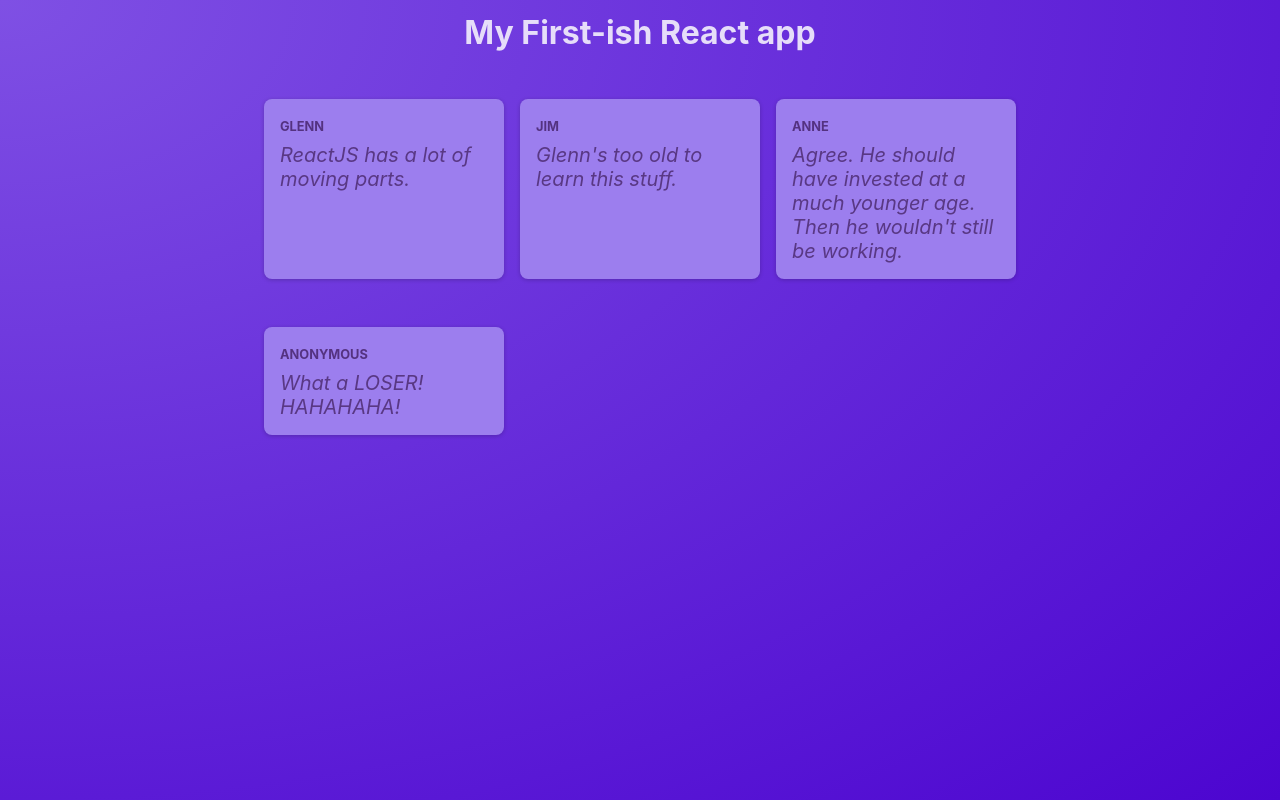
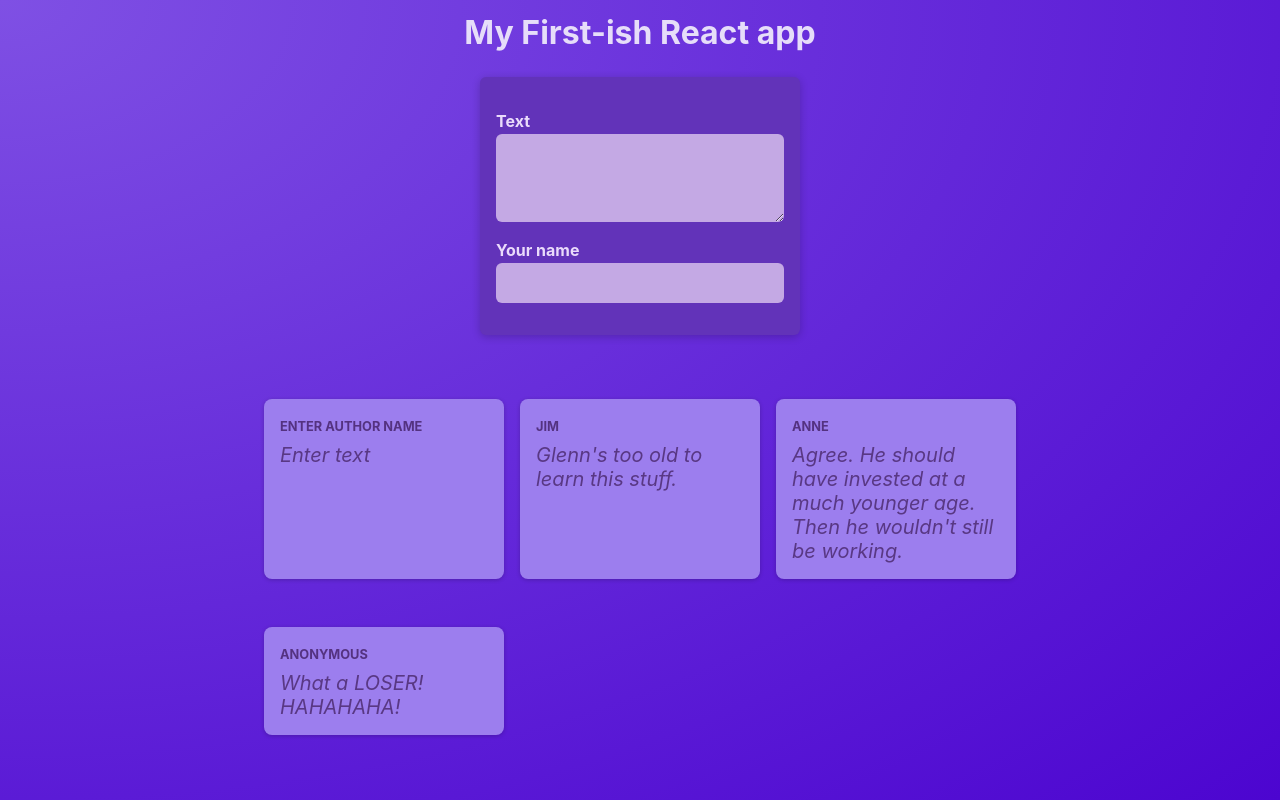
Before and after one commit to htack210/my-experiments, a React (Vite) app in the folder react-crash-course/: page / in a window 1280 px wide. Built offline with nearby package versions, Linux system fonts and the light colour scheme.

Commit message:
Build an example of lifting state. Set default values for the form.

```diff
--- /dev/null
+++ b/react-crash-course/src/components/NewPost.jsx
@@ -0,0 +1,15 @@
+import classes from './NewPost.module.css';
+
+function NewPost({ onBodyChange, onAuthorChange }) {
+    return (<form className={classes.form}>
+        <p> <label htmlFor="body" >Text</label>
+            <textarea id="body" required rows={3} onChange={onBodyChange} />
+        </p>
+        <p>
+            <label htmlFor="name" >Your name</label>
+            <input type="text" id="name" required onChange={onAuthorChange} />
+        </p>
+    </form>);
+}
+
+export default NewPost;
--- /dev/null
+++ b/react-crash-course/src/components/NewPost.module.css
@@ -0,0 +1,54 @@
+.form {
+    background-color: #6233b9;
+    padding: 1rem;
+    width: 20rem;
+    margin: 2rem auto;
+    border-radius: 6px;
+    box-shadow: 0 2px 8px rgba(0, 0, 0, 0.2);
+}
+
+.form label {
+    display: block;
+    margin-bottom: 0.05rem;
+    color: #eadbfb;
+    font-weight: bold;
+}
+
+.form input,
+.form textarea {
+    display: block;
+    width: 100%;
+    font: inherit;
+    padding: 0.5rem;
+    border-radius: 6px;
+    border: none;
+    background-color: #c4a9e4;
+    color: #28262c;
+}
+
+.actions {
+    display: flex;
+    justify-content: flex-end;
+    gap: 0.5rem;
+}
+
+.actions button {
+    cursor: pointer;
+    font: inherit;
+    padding: 0.5rem 1.5rem;
+    border: none;
+    border-radius: 4px;
+    background-color: #34036c;
+    color: #e5d5f7;
+}
+
+.actions button:hover {
+    background-color: #23014a;
+}
+
+.actions button[type='button'] {
+    background-color: transparent;
+}
+
+.actions button[type='button']:hover {
+    color: #d1bee6; }
--- a/react-crash-course/src/components/PostsList.jsx
+++ b/react-crash-course/src/components/PostsList.jsx
@@ -1,14 +1,35 @@
 import Post from './Post'
+import NewPost from './NewPost'
 import classes from './PostsList.module.css';
+import { useState } from 'react';
+
+const DEFAULT_BODY = 'Enter text';
+const DEFAULT_AUTHOR = 'Enter author name';
 
 function PostsList() {
+    const [enteredBody, setEnteredBody] = useState('Enter text')
+    const [enteredAuthor, setEnteredAuthor] = useState('Enter author name')
+
+    function bodyChangeHandler(event) {
+        const value = event.target.value
+        setEnteredBody(value == '' ? DEFAULT_BODY : value);
+    }
+
+    function authorChangeHandler(event) {
+        const value = event.target.value
+        setEnteredAuthor(value == '' ? DEFAULT_AUTHOR : value);
+    }
+
     return (
-        <ul className={classes.posts}>
-            <Post name="Glenn" body="ReactJS has a lot of moving parts." />
-            <Post name="Jim" body="Glenn's too old to learn this stuff." />
-            <Post name="Anne" body="Agree. He should have invested at a much younger age. Then he wouldn't still be working." />
-            <Post name="anonymous" body="What a LOSER! HAHAHAHA!" />
-        </ul>
+        <>
+            <NewPost onBodyChange={bodyChangeHandler} onAuthorChange={authorChangeHandler} />
+            <ul className={classes.posts}>
+                <Post name={enteredAuthor} body={enteredBody} />
+                <Post name="Jim" body="Glenn's too old to learn this stuff." />
+                <Post name="Anne" body="Agree. He should have invested at a much younger age. Then he wouldn't still be working." />
+                <Post name="anonymous" body="What a LOSER! HAHAHAHA!" />
+            </ul>
+        </>
     )
 }
 
```
